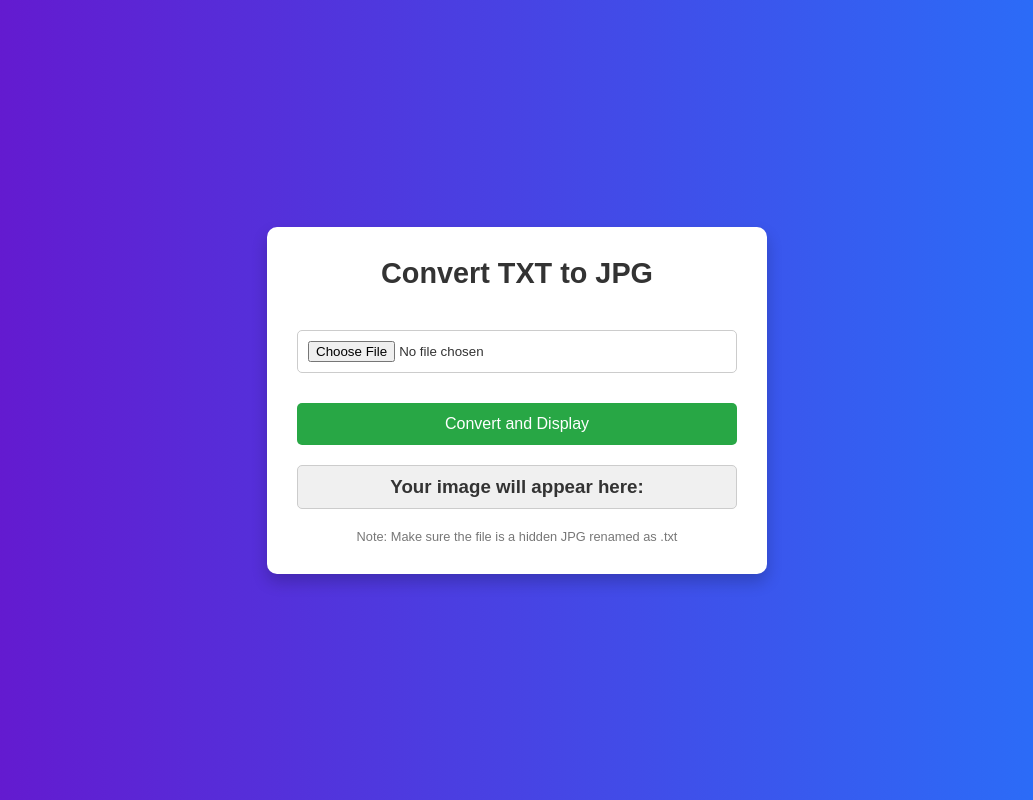
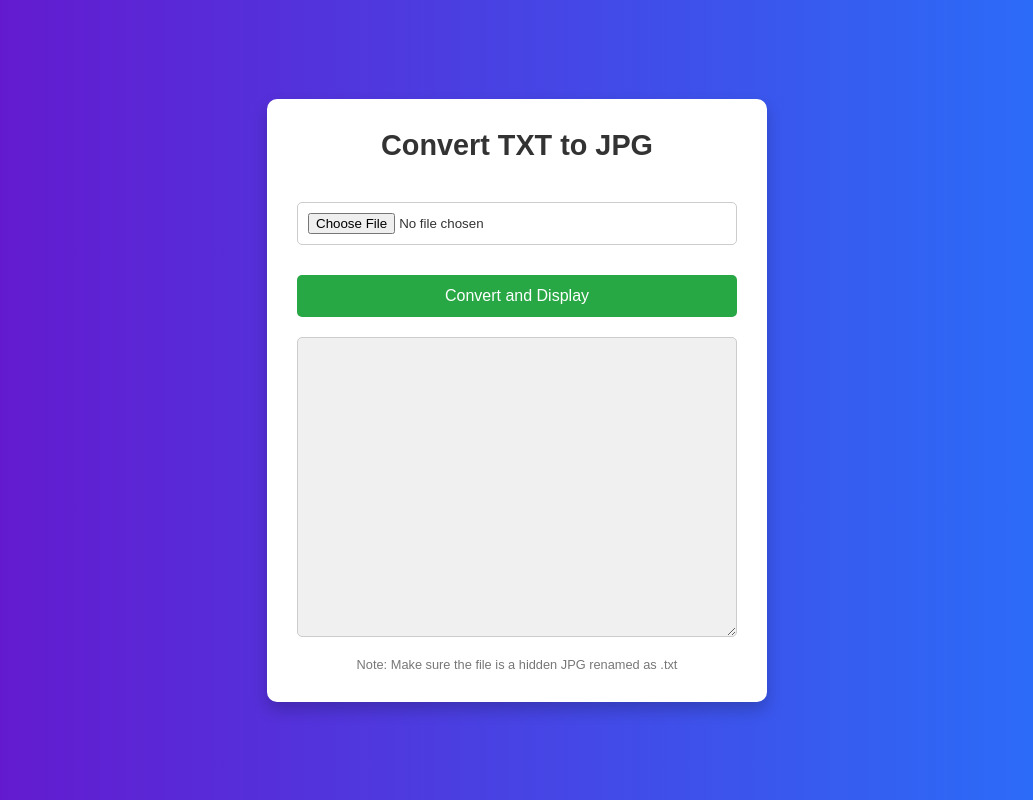
Before and after one commit to codydork/open-txt-as-jpg, a plain HTML site: page index.html in a window 1280 px wide. Shown: the whole page, without its empty margins (123-1156 px from the left). Drawn offline with Linux system fonts and the light colour scheme.

Commit message:
Update index.html

```diff
--- a/index.html
+++ b/index.html
@@ -67,8 +67,11 @@
         }
 
         #imageContainer {
-            max-height: 300px;
-            overflow: auto; /* Scrollable if the image is too large */
+            resize: both; /* Allow resizing both horizontally and vertically */
+            overflow: auto;
+            width: 100%; /* Start with full container width */
+            max-width: 100%; /* Prevent overflow beyond the parent */
+            height: 300px; /* Default height */
             background-color: #f0f0f0;
             border: 1px solid #ccc;
             padding: 10px;
@@ -81,7 +84,9 @@
         img {
             max-width: 100%;
             max-height: 100%;
-            display: none;
+            width: auto;   /* Maintain aspect ratio */
+            height: auto;  /* Maintain aspect ratio */
+            display: none; /* Initially hidden */
             border-radius: 5px;
         }
 
@@ -99,7 +104,6 @@
         <button onclick="convertToJPG()">Convert and Display</button>
 
         <div id="imageContainer">
-            <h3>Your image will appear here:</h3>
             <img id="imageDisplay" alt="Converted Image" />
         </div>
 
```
